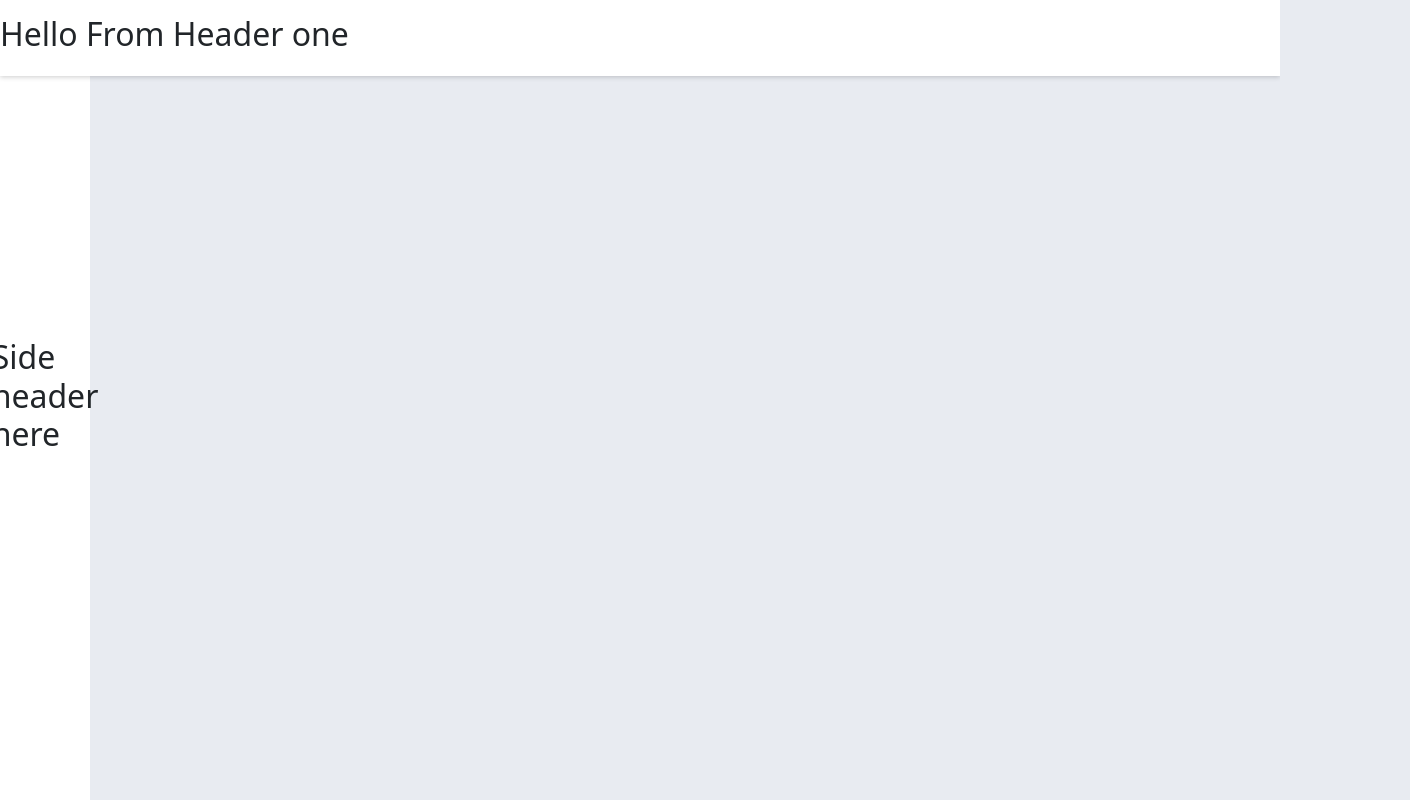
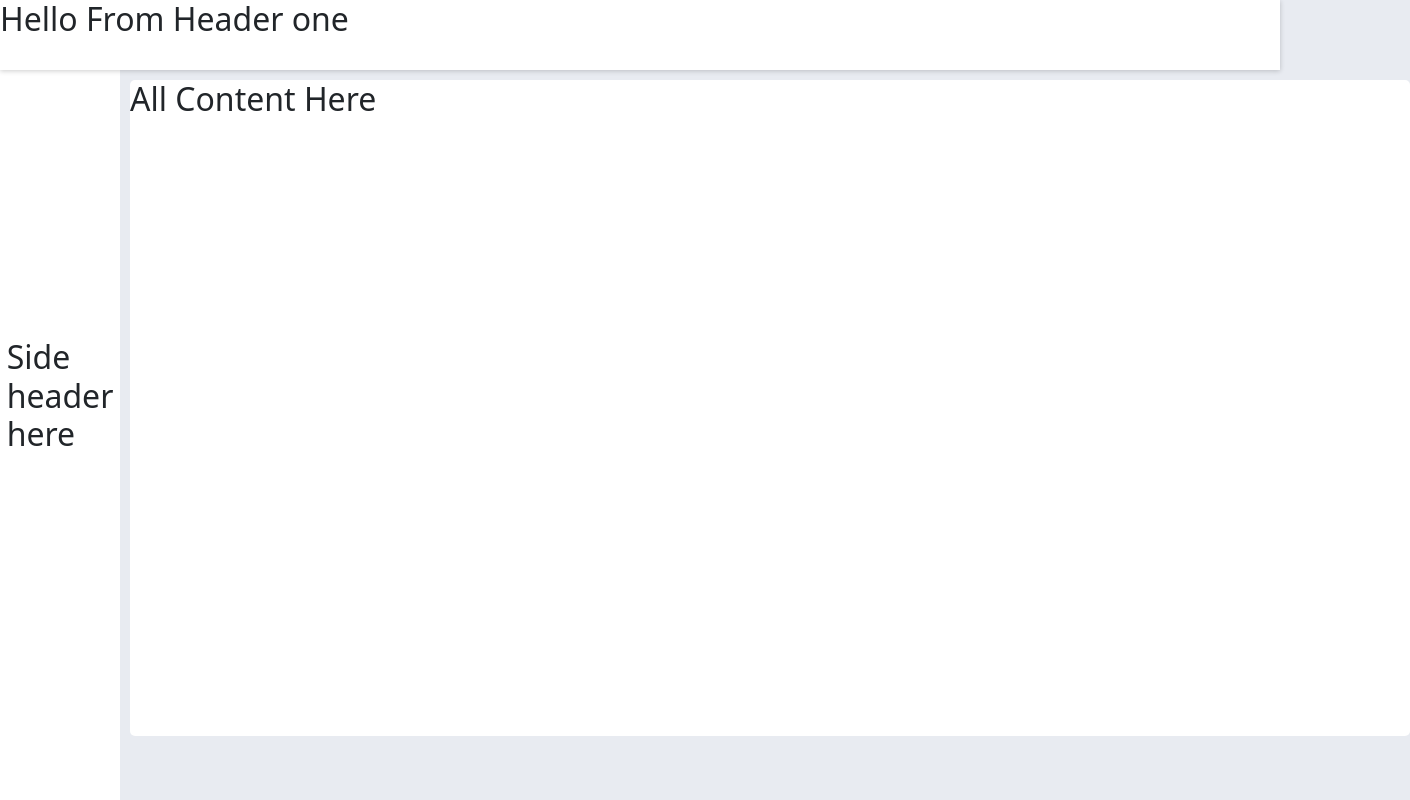
Before and after one commit to shafik720/Note-Taking-App---Client, a React (Create React App) app: page / in a window 1280 px wide. Shown: the whole page, 1410 px wide, since content can reach past the window. Built offline with nearby package versions, Linux system fonts and the light colour scheme.

Commit message:
working on style

```diff
--- a/src/App.js
+++ b/src/App.js
@@ -2,12 +2,14 @@ import logo from './logo.svg';
 import './App.css';
 import Header from './Pages/Header/Header';
 import SideHeader from './Pages/SideHeader/SideHeader';
+import ContentBox from './Pages/ContentBox/ContentBox';
 
 function App() {
   return (
     <div className="main-div">
       <Header></Header>
       <SideHeader></SideHeader>
+      <ContentBox></ContentBox>
     </div>
   );
 }
--- /dev/null
+++ b/src/Pages/ContentBox/ContentBox.css
@@ -0,0 +1,10 @@
+
+.content-box{
+    background: white;
+    position: absolute;
+    left: 130px;
+    top: 80px;
+    width: 100%;
+    height: 82vh;
+    border-radius: 5px;
+}
--- /dev/null
+++ b/src/Pages/ContentBox/ContentBox.js
@@ -0,0 +1,12 @@
+import React from 'react';
+import './ContentBox.css';
+
+const ContentBox = () => {
+    return (
+        <div className="content-box">
+            <h2>All Content Here</h2>
+        </div>
+    );
+};
+
+export default ContentBox;
--- a/src/Pages/Header/Header.css
+++ b/src/Pages/Header/Header.css
@@ -2,11 +2,12 @@
 
 .header-one-div{
     background: white;
-    padding: 15px 0px;
+    /* padding: 15px 0px; */
     box-shadow: 0 1px 5px rgba(0,0,0,0.2);
     z-index: 10;
     position: absolute;
     top: 0;
     left: 0;
     width: 100%;
+    height: 70px;
 }
--- a/src/Pages/SideHeader/SideHeader.css
+++ b/src/Pages/SideHeader/SideHeader.css
@@ -5,7 +5,7 @@
     position: absolute;
     left: 0;
     height: 100%;
-    width: 90px;
+    width: 120px;
     display: flex;
     flex-direction: column;
     justify-content: center;
```
